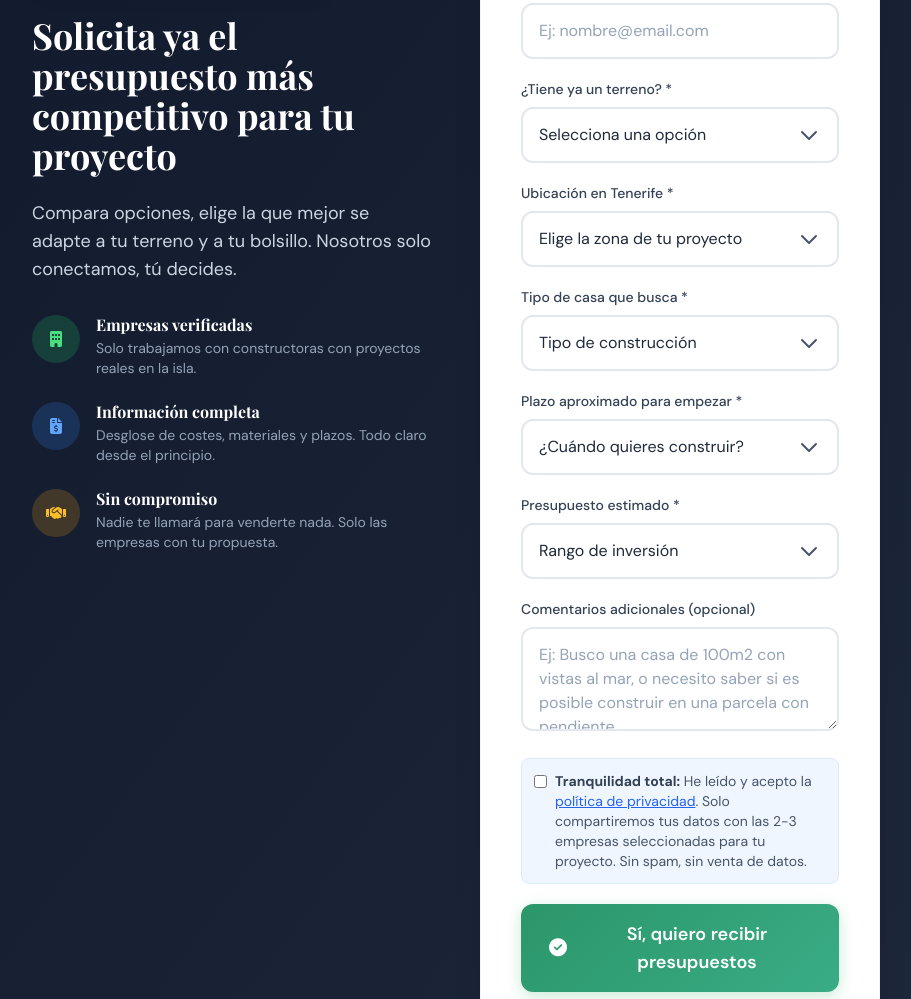
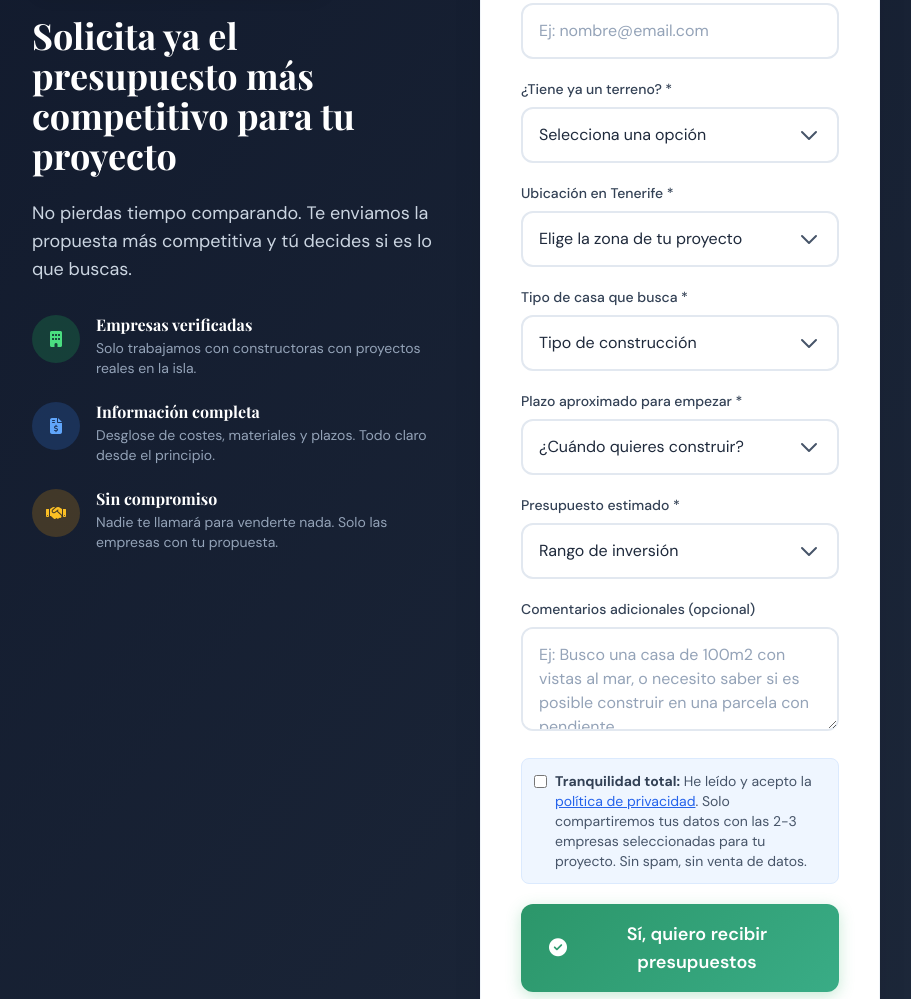
Before and after one commit to berserkmood/casas-prefabricadas-canarias, a plain HTML site: page tenerife.html in a window 1280 px wide. Shown: the part 5810-6809 px from the top of the page, without its empty margins (184-1095 px from the left). Drawn offline with nearby package versions, Linux system fonts and the light colour scheme.

Commit message:
Update tenerife.html

```diff
--- a/tenerife.html
+++ b/tenerife.html
@@ -551,7 +551,7 @@
                     </span>
                     <h2 class="text-3xl md:text-4xl font-bold mb-6">Solicita ya el presupuesto más competitivo para tu proyecto</h2>
                     <p class="text-lg text-slate-300 mb-8">
-                        Compara opciones, elige la que mejor se adapte a tu terreno y a tu bolsillo. Nosotros solo conectamos, tú decides.
+                        No pierdas tiempo comparando. Te enviamos la propuesta más competitiva y tú decides si es lo que buscas.
                     </p>
 
                     <div class="space-y-6 mb-8">
```
